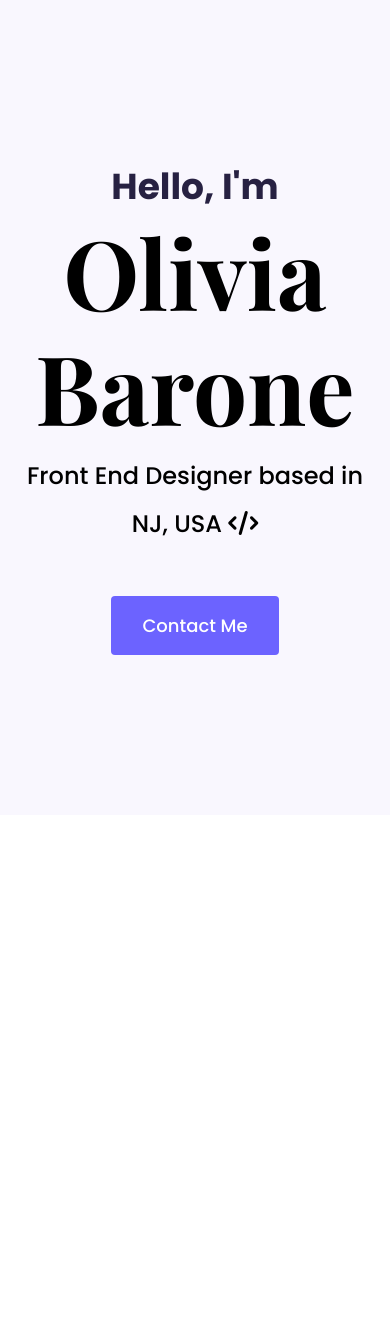
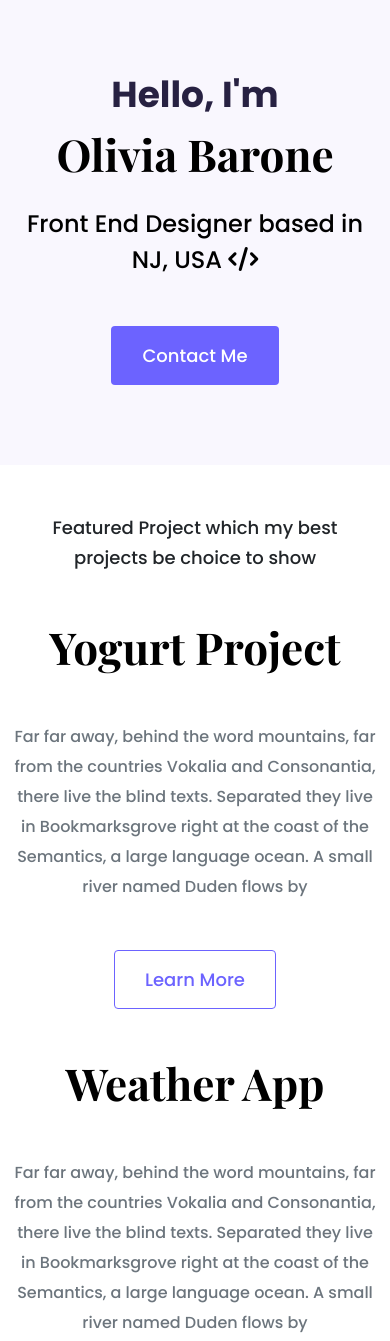
Before and after one commit to oliviadigiorgio/portfolio-project, a plain HTML site: page index.html in a window 390 px wide. Shown: the top 1341 px of the page. Before the commit the page ends 844 px from the top, so only its background shows below. Drawn offline with nearby package versions, Linux system fonts and the light colour scheme.

Commit message:
Addt'l homepage content development

```diff
--- a/index.html
+++ b/index.html
@@ -41,5 +41,63 @@
         <a href="#" class="btn btn-branding">Contact Me</a>
       </div>
     </div>
+    <p class="text-center m-5 project-header">
+      Featured Project which my best projects be choice to show
+    </p>
+    <div class="container">
+      <div class="row mb-5">
+        <div class="col d-none d-lg-block">
+          <img src="images/yogurt.png" class="img-fluid" alt="" />
+        </div>
+        <div class="col">
+          <div class="project-description">
+            <h2 class="mb-5">Yogurt Project</h2>
+            <p class="mb-5 text-muted">
+              Far far away, behind the word mountains, far from the countries
+              Vokalia and Consonantia, there live the blind texts. Separated
+              they live in Bookmarksgrove right at the coast of the Semantics, a
+              large language ocean. A small river named Duden flows by
+            </p>
+            <a href="" class="btn btn-branding-outline">Learn More</a>
+          </div>
+        </div>
+      </div>
+
+      <div class="row mb-5">
+        <div class="col">
+          <div class="project-description">
+            <h2 class="mb-5">Weather App</h2>
+            <p class="mb-5 text-muted">
+              Far far away, behind the word mountains, far from the countries
+              Vokalia and Consonantia, there live the blind texts. Separated
+              they live in Bookmarksgrove right at the coast of the Semantics, a
+              large language ocean. A small river named Duden flows by
+            </p>
+            <a href="" class="btn btn-branding-outline">Learn More</a>
+          </div>
+        </div>
+        <div class="col d-none d-lg-block">
+          <img src="images/weather.png" class="img-fluid" alt="" />
+        </div>
+      </div>
+
+      <div class="row">
+        <div class="col d-none d-lg-block">
+          <img src="images/dictionary.png" class="img-fluid" alt="" />
+        </div>
+        <div class="col">
+          <div class="project-description">
+            <h2 class="mb-5">Dictionary App</h2>
+            <p class="mb-5 text-muted">
+              Far far away, behind the word mountains, far from the countries
+              Vokalia and Consonantia, there live the blind texts. Separated
+              they live in Bookmarksgrove right at the coast of the Semantics, a
+              large language ocean. A small river named Duden flows by
+            </p>
+            <a href="" class="btn btn-branding-outline">Learn More</a>
+          </div>
+        </div>
+      </div>
+    </div>
   </body>
 </html>
--- a/styles/portfolio.css
+++ b/styles/portfolio.css
@@ -22,10 +22,17 @@ h6 {
 
 h1 {
   font-size: 96px;
+  line-height: 1.5;
+}
+
+h2 {
+  font-size: 64px;
 }
 
 p {
   font-weight: normal;
+  font-size: 16px;
+  line-height: 30px;
 }
 
 .hero {
@@ -44,7 +51,7 @@ p {
 .hero h2 {
   font-family: var(--default-font-family);
   font-size: 24px;
-  line-height: 2;
+  line-height: 1.5;
   font-weight: normal;
 }
 
@@ -56,3 +63,37 @@ p {
   line-height: 27px;
   padding: 15px 30px;
 }
+
+.btn-branding-outline {
+  border: 1px solid var(--branding-color);
+  border-radius: 4px;
+  color: var(--branding-color);
+  font-size: 18px;
+  line-height: 27px;
+  padding: 15px 30px;
+}
+
+.project-description {
+  padding: 120px 60px;
+}
+
+.project-header {
+  font-size: 18px;
+}
+
+@media (max-width: 900px) {
+  h1 {
+    font-size: 44px;
+    line-height: 2;
+  }
+  h2 {
+    font-size: 44px;
+  }
+  .hero {
+    padding: 80px 20px;
+  }
+  .project-description {
+    padding: 0;
+    text-align: center;
+  }
+}
```
Also changed, not shown: images/dictionary.png (added), images/weather.png (added), images/yogurt.png (added).
